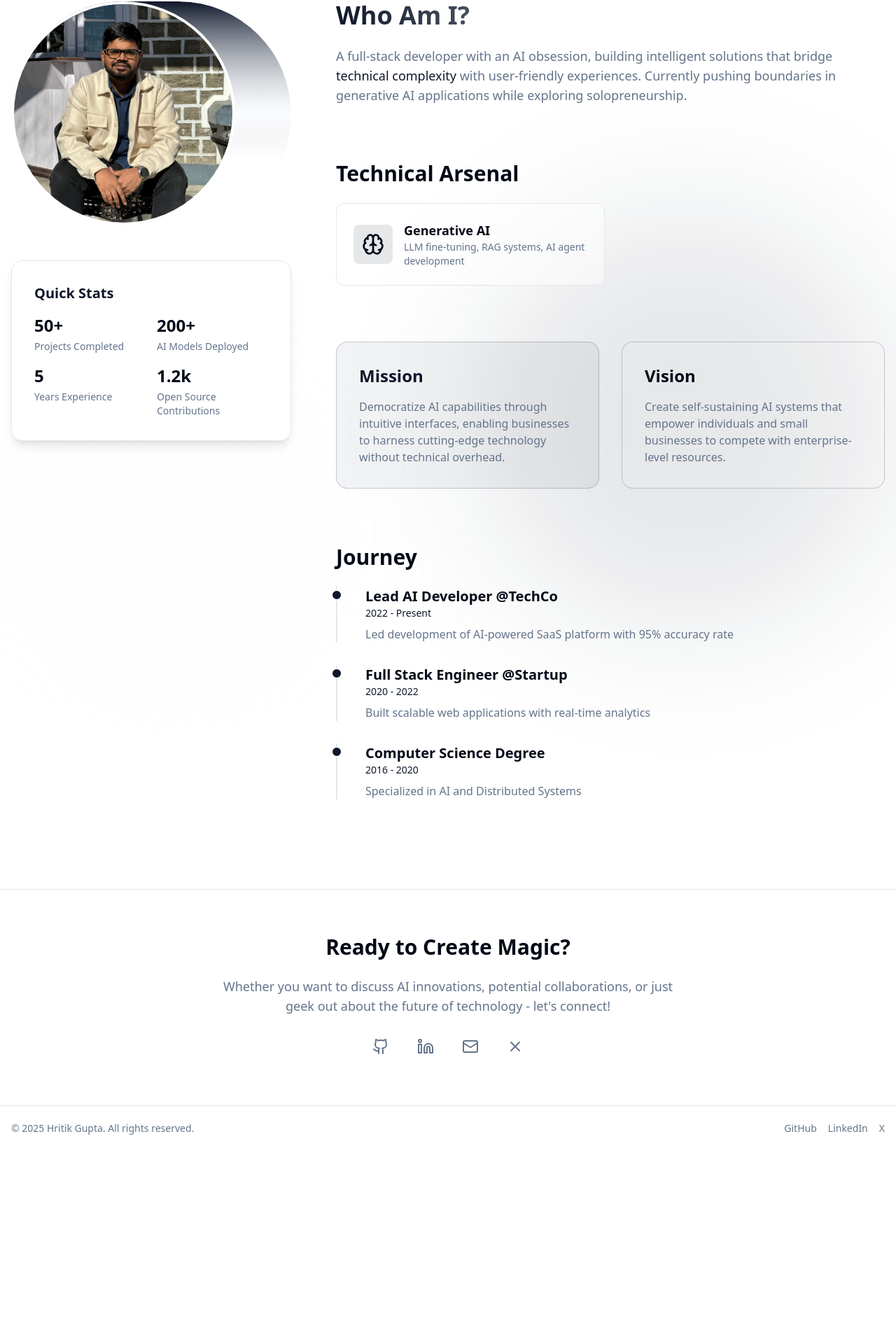
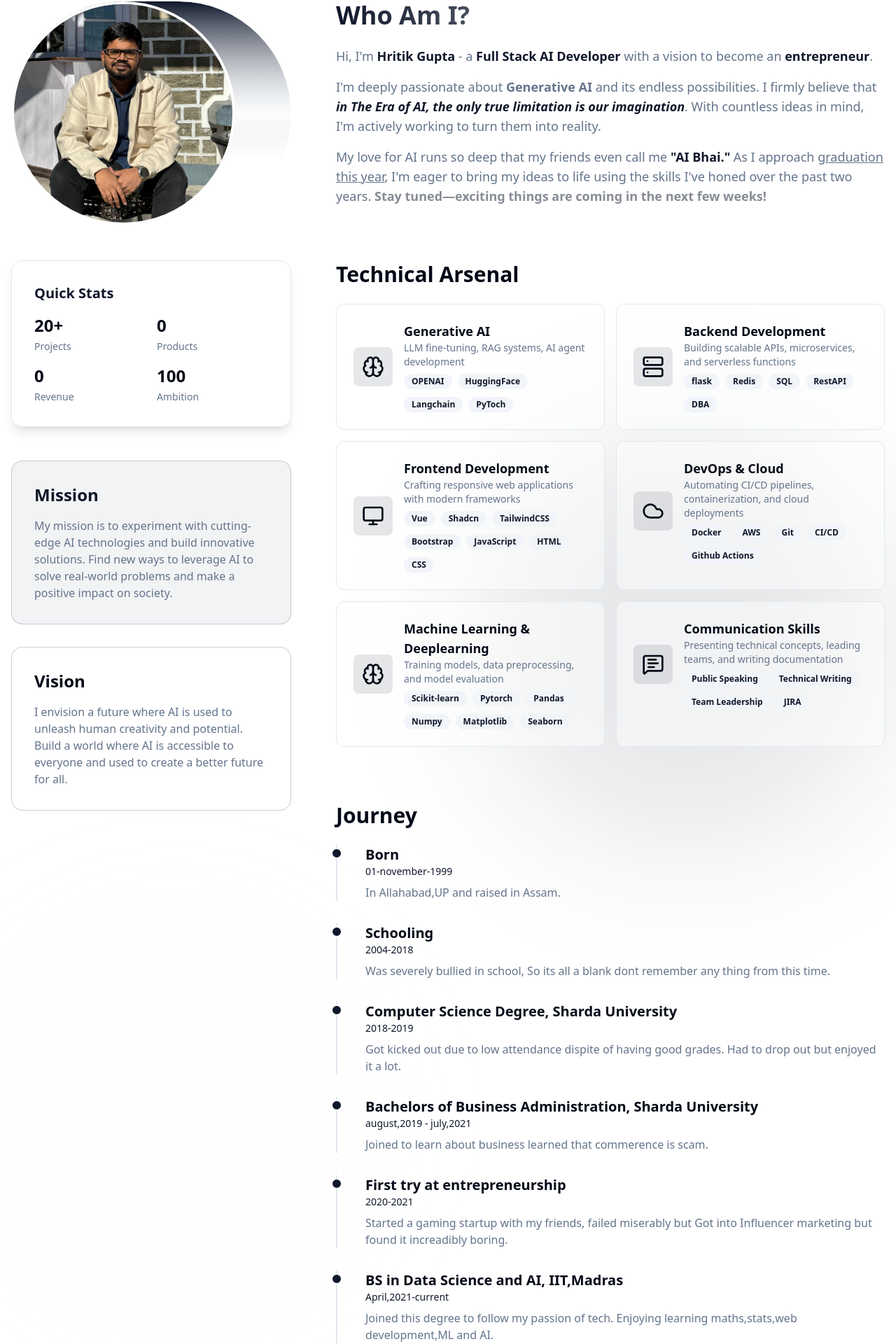
Before and after one commit to hritik1999/portfolio, a Vue app in the folder frontend/: page /about in a window 1280 px wide. Shown: the part 166-2086 px from the top of the page at 70% size. Before the commit the page ends 1810 px from the top, so only its background shows below. Built offline with nearby package versions, Linux system fonts and the light colour scheme.

Commit message:
added content to my about page

```diff
--- a/frontend/src/views/about.vue
+++ b/frontend/src/views/about.vue
@@ -27,6 +27,23 @@
                 </div>
               </div>
             </div>
+                      <!-- Mission & Vision -->
+              <section class="grid md:grid-rows-2 gap-8">
+              <div class="p-8 rounded-2xl bg-primary/5 border border-primary/20">
+                <h3 class="text-2xl font-bold text-primary mb-4">Mission</h3>
+                <p class="text-muted-foreground">
+                  My mission is to experiment with cutting-edge AI technologies and build innovative solutions.
+                  Find new ways to leverage AI to solve real-world problems and make a positive impact on society.
+                </p>
+              </div>
+              <div class="p-8 rounded-2xl bg-secondary/5 border border-primary/20">
+                <h3 class="text-2xl font-bold mb-4">Vision</h3>
+                <p class="text-muted-foreground">
+                  I envision a future where AI is used to unleash human creativity and potential.
+                  Build a world where AI is accessible to everyone and used to create a better future for all.
+                </p>
+              </div>
+            </section>
           </div>
 
           <!-- Content Column -->
@@ -38,10 +55,28 @@
               </h2>
               <div class="space-y-4 text-lg text-muted-foreground">
                 <p>
-                  A full-stack developer with an AI obsession, building intelligent solutions that bridge
-                  <span class="text-primary font-medium">technical complexity</span> with
-                  <span class="font-medium">user-friendly experiences</span>.
-                  Currently pushing boundaries in generative AI applications while exploring solopreneurship.
+                  Hi, I'm
+                  <span class="font-bold text-primary">Hritik Gupta</span> - a
+                  <span class="text-primary font-semibold">Full Stack AI Developer</span>
+                  with a vision to become an
+                  <span class="text-primary font-semibold">entrepreneur</span>.
+                </p>
+
+                <p>
+                  I'm deeply passionate about
+                  <span class="font-semibold">Generative AI</span>
+                  and its endless possibilities. I firmly believe that
+                  <span class="italic text-primary font-semibold">in The Era of AI, the only true limitation is our imagination</span>.
+                  With countless ideas in mind, I'm actively working to turn them into reality.
+                </p>
+
+                <p>
+                  My love for AI runs so deep that my friends even call me
+                  <span class="text-primary font-semibold">"AI Bhai."</span>
+                  As I approach
+                  <span class="underline">graduation this year</span>,
+                  I'm eager to bring my ideas to life using the skills I've honed over the past two years.
+                  <span class="animate-pulse text-primary font-semibold">Stay tuned—exciting things are coming in the next few weeks!</span>
                 </p>
               </div>
             </section>
@@ -62,29 +97,17 @@
                     <div>
                       <h4 class="text-lg font-semibold">{{ skill.name }}</h4>
                       <p class="text-sm text-muted-foreground">{{ skill.description }}</p>
+                      <div class="flex flex-wrap gap-2 mt-1">
+                        <div v-for="label in skill.labels" :key="label">
+                          <Badge variant="secondary" class="text-xs text-primary">{{ label }}</Badge>
+                        </div>
+                      </div>
                     </div>
                   </div>
                 </div>
               </div>
             </section>
 
-            <!-- Mission & Vision -->
-            <section class="grid md:grid-cols-2 gap-8">
-              <div class="p-8 rounded-2xl bg-primary/5 border border-primary/20">
-                <h3 class="text-2xl font-bold text-primary mb-4">Mission</h3>
-                <p class="text-muted-foreground">
-                  Democratize AI capabilities through intuitive interfaces, enabling businesses to harness
-                  cutting-edge technology without technical overhead.
-                </p>
-              </div>
-              <div class="p-8 rounded-2xl bg-secondary/5 border border-primary/20">
-                <h3 class="text-2xl font-bold mb-4">Vision</h3>
-                <p class="text-muted-foreground">
-                  Create self-sustaining AI systems that empower individuals and small businesses to compete
-                  with enterprise-level resources.
-                </p>
-              </div>
-            </section>
 
             <!-- Experience & Achievements -->
             <section class="space-y-6">
@@ -146,43 +169,110 @@
 import { MessageSquareText } from 'lucide-vue-next';
 import { Button } from '@/components/ui/button';
 import { Avatar, AvatarImage, AvatarFallback } from '@/components/ui/avatar';
-import { Download, ArrowRight,Github, Linkedin, Mail,X,Brain } from 'lucide-vue-next';
+import { Download, ArrowRight,Github, Linkedin, Mail,X,Brain,Server,Monitor,Cloud } from 'lucide-vue-next';
 import ProfilePic from '../assets/IMG_8346.jpg'
+import {Badge} from '@/components/ui/badge';
 
     export default {
         name: 'About',
         data() {
             return {
                 quickStats :[
-                    { label: 'Projects Completed', value: '50+' },
-                    { label: 'AI Models Deployed', value: '200+' },
-                    { label: 'Years Experience', value: '5' },
-                    { label: 'Open Source Contributions', value: '1.2k' }
+                    { label: 'Projects', value: '20+' },
+                    { label: 'Products', value: '0' },
+                    { label: 'Revenue', value: '0' },
+                    { label: 'Ambition', value: '100'}
                     ],
                 skills : [
                     {
                         name: 'Generative AI',
                         icon: 'Brain',
-                        description: 'LLM fine-tuning, RAG systems, AI agent development'
+                        description: 'LLM fine-tuning, RAG systems, AI agent development',
+                        labels: ['OPENAI', 'HuggingFace', 'Langchain','PyToch']
                     },
-                    // Add other skills...
+                    {
+                      name: 'Backend Development',
+                      icon: 'Server',
+                      description: "Building scalable APIs, microservices, and serverless functions",
+                      labels: ['flask','Redis','SQL','RestAPI','DBA']
+                    },
+                    {
+                      name: 'Frontend Development',
+                      icon: 'Monitor',
+                      description: "Crafting responsive web applications with modern frameworks",
+                      labels: ['Vue','Shadcn','TailwindCSS','Bootstrap','JavaScript','HTML','CSS']
+                    },
+                    {
+                      name: 'DevOps & Cloud',
+                      icon: 'Cloud',
+                      description: "Automating CI/CD pipelines, containerization, and cloud deployments",
+                      labels: ['Docker','AWS','Git','CI/CD','Github Actions']
+                    },
+                    {
+                      name: 'Machine Learning & Deeplearning',
+                      icon: 'Brain',
+                      description: "Training models, data preprocessing, and model evaluation",
+                      labels: ['Scikit-learn','Pytorch','Pandas','Numpy','Matplotlib','Seaborn']
+                    },
+                    {
+                      name: 'Communication Skills',
+                      icon: 'MessageSquareText',
+                      description: "Presenting technical concepts, leading teams, and writing documentation",
+                      labels: ['Public Speaking','Technical Writing','Team Leadership','JIRA']
+                    }
                     ],
                     timeline : [
                         {
-                            title: 'Lead AI Developer @TechCo',
-                            date: '2022 - Present',
-                            description: 'Led development of AI-powered SaaS platform with 95% accuracy rate'
+                            title: 'Born',
+                            date: '01-november-1999',
+                            description: 'In Allahabad,UP and raised in Assam.'
                         },
                         {
-                            title: 'Full Stack Engineer @Startup',
-                            date: '2020 - 2022',
-                            description: 'Built scalable web applications with real-time analytics'
+                            title: 'Schooling',
+                            date: '2004-2018',
+                            description: 'Was severely bullied in school, So its all a blank dont remember any thing from this time.'
                         },
                         {
-                            title: 'Computer Science Degree',
-                            date: '2016 - 2020',
-                            description: 'Specialized in AI and Distributed Systems'
+                            title: 'Computer Science Degree, Sharda University',
+                            date: '2018-2019',
+                            description: 'Got kicked out due to low attendance dispite of having good grades. Had to drop out but enjoyed it a lot.'
+                        },
+                        {
+                            title: 'Bachelors of Business Administration, Sharda University',
+                            date: 'august,2019 - july,2021',
+                            description: 'Joined to learn about business learned that commerence is scam.'
+                        },
+                        {
+                          title:'First try at entrepreneurship',
+                          date:'2020-2021',
+                          description:"Started a gaming startup with my friends, failed miserably but Got into Influencer marketing but found it increadibly boring."
+                        },
+                        {
+                          title:'BS in Data Science and AI, IIT,Madras',
+                          date:'April,2021-current',
+                          description:"Joined this degree to follow my passion of tech. Enjoying learning maths,stats,web development,ML and AI."
+                        },
+                        {
+                          title:'MBA, Calcutta Business School , West Bengal',
+                          date:' august,2022 - july, 2024',
+                          description:"Father forced me into this degree and it sucked a lot of my time but thankfully i am done with it."
+                        },
+                        {
+                          title:'AI Developer, Arkca Corporate Solutions',
+                          date:'august,2023- august,2024',
+                          description:"Joined as a AI developer, worked on various projects and learned a lot."
+                        },
+                        {
+                          title:'AI engineer Contract, Quicksand design Studio',
+                          date:'september,2024 - February,2025',
+                          description:'Quicksand is a consulting firm with over 15 year experience and I was hired to develop a RAG Chatbot over all their projects. Challenging but fun.'
+                        },
+                        {
+                          title:'Solo Entrepreneur',
+                          date:'March,2025 - Present',
+                          description:'Instead of getting a job and all i am just gonna build products and see where it takes me!'
                         }
+
                         ],
                         Pic: ProfilePic,
                         socialLinks: [
@@ -204,7 +294,12 @@ import ProfilePic from '../assets/IMG_8346.jpg'
         Linkedin,
         Mail,
         X,
-        Brain
+        Brain,
+        MessageSquareText,
+        Badge,
+        Server,
+        Monitor,
+        Cloud,
         },
     }
   </script>
```
Lines whose indentation alone changed are shown as unchanged.
